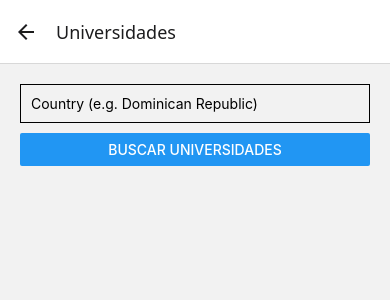
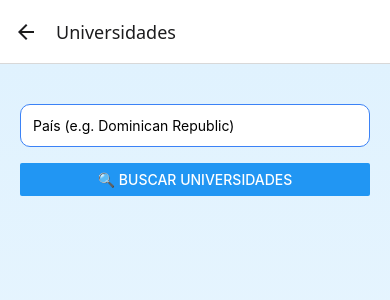
Before and after one commit to gabnunezm/ToolBoxApp, a React Native app: screen /Universidades in a window 390 px wide. Shown: the top 300 px of the page. Built offline with nearby package versions, Linux system fonts and the light colour scheme.

Commit message:
Enhance UniversitiesScreen with LinearGradient and Animated components for improved

```diff
--- a/screens/UniversitiesScreen.js
+++ b/screens/UniversitiesScreen.js
@@ -1,39 +1,112 @@
 import React, { useState } from 'react';
-import { View, TextInput, Button, FlatList, Text, Linking, StyleSheet } from 'react-native';
+import {
+  View,
+  TextInput,
+  Button,
+  FlatList,
+  Text,
+  Linking,
+  StyleSheet,
+  Dimensions,
+  TouchableOpacity,
+} from 'react-native';
+import { LinearGradient } from 'expo-linear-gradient';
+import Animated, { FadeInUp } from 'react-native-reanimated';
+
+const { width } = Dimensions.get('window');
 
 export default function UniversitiesScreen() {
   const [country, setCountry] = useState('');
   const [universities, setUniversities] = useState([]);
 
   const fetchData = async () => {
-    const res = await fetch(`http://universities.hipolabs.com/search?country=${country}`);
+    const res = await fetch(
+      `http://universities.hipolabs.com/search?country=${country}`
+    );
     const data = await res.json();
     setUniversities(data);
   };
 
   return (
+    <LinearGradient colors={['#e0f2fe', '#f0f9ff']} style={{ flex: 1 }}>
       <View style={styles.container}>
-      <TextInput placeholder="Country (e.g. Dominican Republic)" value={country} onChangeText={setCountry} style={styles.input} />
-      <Button title="Buscar Universidades" onPress={fetchData} />
+        <TextInput
+          placeholder="País (e.g. Dominican Republic)"
+          value={country}
+          onChangeText={setCountry}
+          style={styles.input}
+        />
+        <Button title="🔍 Buscar Universidades" onPress={fetchData} />
+
         <FlatList
           data={universities}
           keyExtractor={(item, index) => index.toString()}
+          contentContainerStyle={{ paddingBottom: 100 }}
           renderItem={({ item }) => (
-          <View style={styles.card}>
+            <Animated.View entering={FadeInUp} style={styles.card}>
               <Text style={styles.title}>{item.name}</Text>
-            <Text>Dominio: {item.domains[0]}</Text>
-            <Text style={styles.link} onPress={() => Linking.openURL(item.web_pages[0])}>Visitar</Text>
-          </View>
+              <Text style={styles.domain}>🌐 Dominio: {item.domains[0]}</Text>
+              <TouchableOpacity
+                onPress={() => Linking.openURL(item.web_pages[0])}
+                style={styles.button}
+              >
+                <Text style={styles.buttonText}>Visitar Sitio Web</Text>
+              </TouchableOpacity>
+            </Animated.View>
           )}
         />
       </View>
+    </LinearGradient>
   );
 }
 
 const styles = StyleSheet.create({
-  container: { padding: 20, flex: 1 },
-  input: { borderWidth: 1, padding: 10, marginBottom: 10 },
-  card: { marginBottom: 15, borderBottomWidth: 1, paddingBottom: 10 },
-  title: { fontWeight: 'bold' },
-  link: { color: 'blue' },
+  container: {
+    padding: 20,
+    paddingTop: 40,
+    flex: 1,
+  },
+  input: {
+    width: '100%',
+    padding: 12,
+    borderColor: '#3b82f6',
+    borderWidth: 1,
+    borderRadius: 10,
+    marginBottom: 16,
+    backgroundColor: '#fff',
+  },
+  card: {
+    backgroundColor: '#fff',
+    borderRadius: 12,
+    padding: 16,
+    marginBottom: 16,
+    width: width * 0.92,
+    alignSelf: 'center',
+    shadowColor: '#000',
+    shadowOpacity: 0.08,
+    shadowOffset: { width: 0, height: 4 },
+    shadowRadius: 6,
+    elevation: 5,
+  },
+  title: {
+    fontSize: 18,
+    fontWeight: 'bold',
+    color: '#1e3a8a',
+    marginBottom: 8,
+  },
+  domain: {
+    fontSize: 14,
+    marginBottom: 12,
+    color: '#334155',
+  },
+  button: {
+    backgroundColor: '#3b82f6',
+    paddingVertical: 8,
+    borderRadius: 8,
+    alignItems: 'center',
+  },
+  buttonText: {
+    color: '#fff',
+    fontWeight: '600',
+  },
 });
```
Lines whose indentation alone changed are shown as unchanged.
